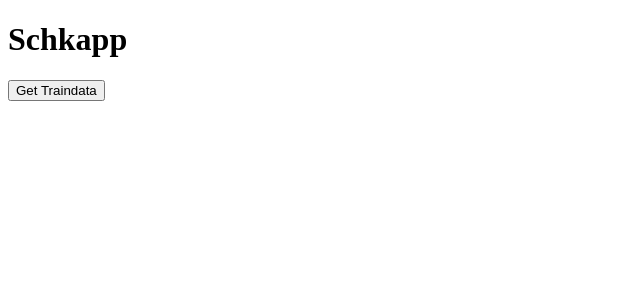
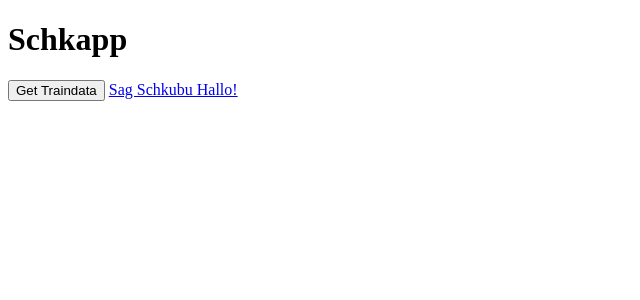
Before and after one commit to matzesoft/schkapp, a SvelteKit app: page / in a window 1280 px wide. Shown: the top 300 px of the page, without its empty margins (0-640 px from the left). Built offline with nearby package versions, Linux system fonts and the light colour scheme.

Commit message:
Add routing test

```diff
--- a/src/routes/+page.svelte
+++ b/src/routes/+page.svelte
@@ -1,5 +1,6 @@
 <script>
     import {getTraindata} from '$lib/db_api/db_api.js';
+    import {page} from "$app/stores";
 </script>
 
 <main>
@@ -8,6 +9,10 @@
     <button on:click={getTraindata}>
         Get Traindata
     </button>
+
+    <a href="/schkubu">
+        Sag Schkubu Hallo!
+    </a>
 </main>
 
 <style></style>
--- /dev/null
+++ b/src/routes/schkubu/+page.svelte
@@ -0,0 +1 @@
+<h3>Schkubububububububububub</h3>
```
